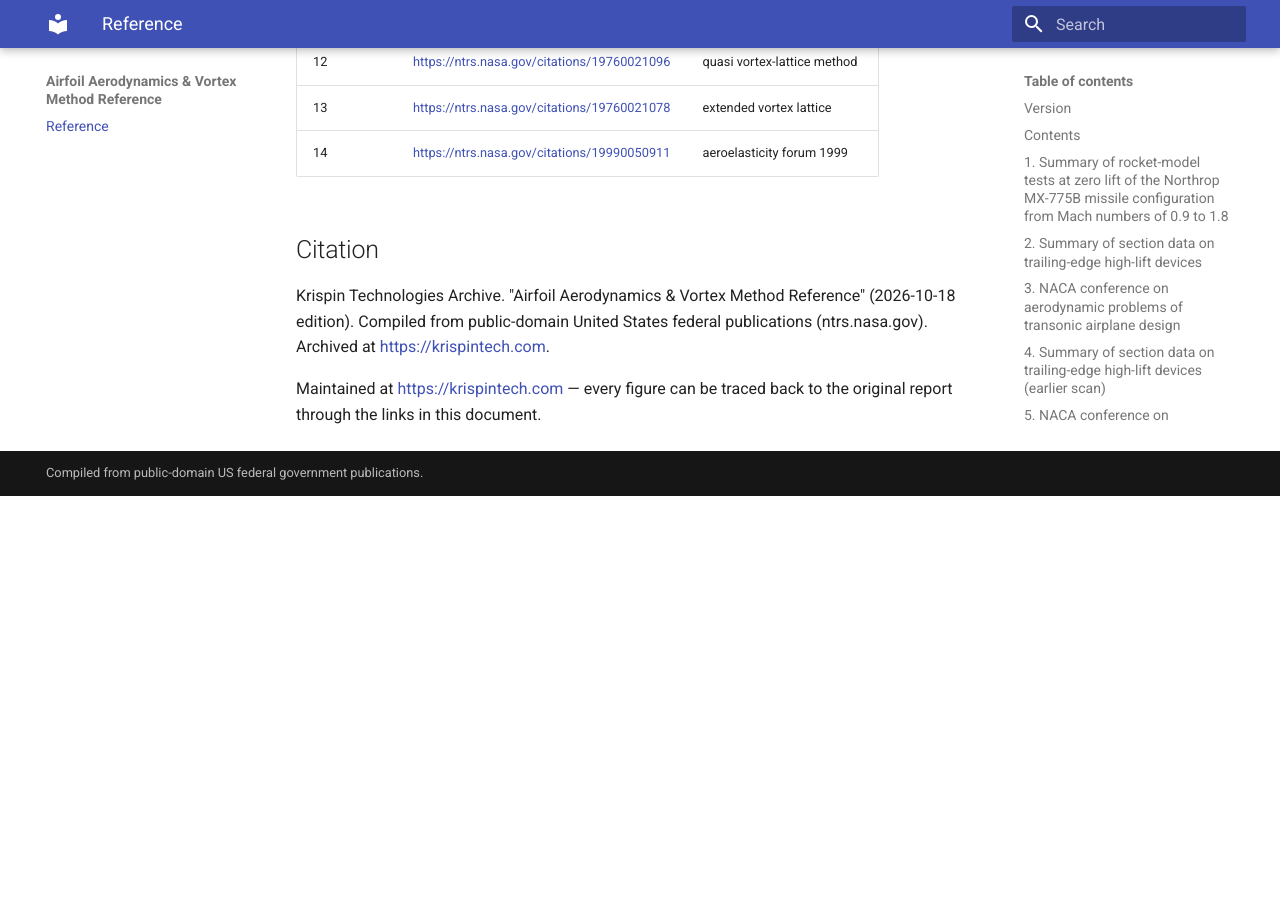
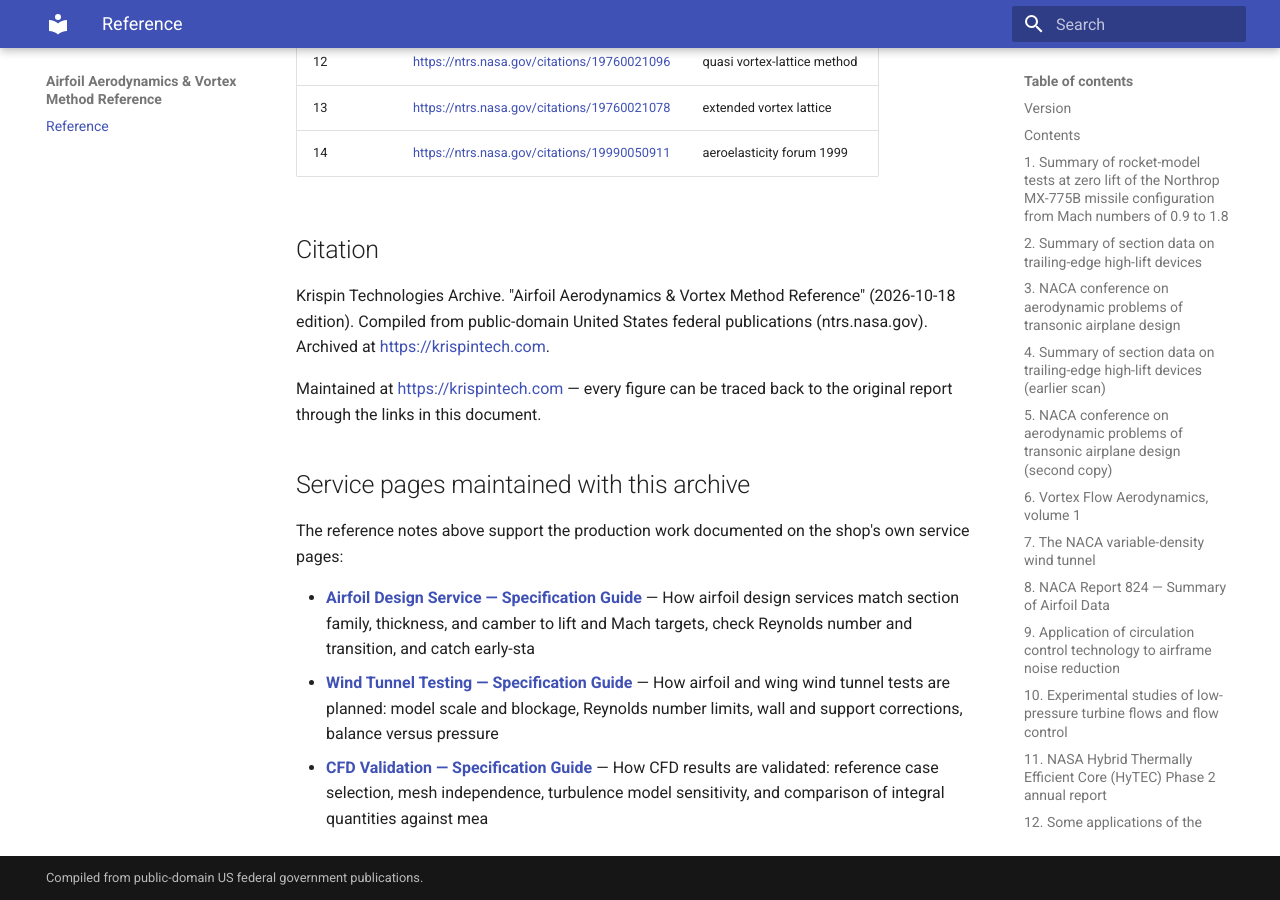
Before and after one commit to kolwqaj9-cpu/krispin-airfoil-reference, an MkDocs documentation site: the page built from docs/index.md, in a window 1280 px wide and 900 px high, scrolled down 6603 px. Built offline with MkDocs 1.6.1 and Material for MkDocs 9.7.7, drawn with Linux system fonts in a browser that asks for light colours; before the commit the page ends 7099 px from its top, so only the background shows below that.

Commit message:
add service page index (markdown links)

```diff
--- a/docs/index.md
+++ b/docs/index.md
@@ -133,3 +133,11 @@ The proceedings of the 1999 international forum on aeroelasticity and structural
 Krispin Technologies Archive. "Airfoil Aerodynamics & Vortex Method Reference" (2026-10-18 edition). Compiled from public-domain United States federal publications (ntrs.nasa.gov). Archived at <https://krispintech.com>.
 
 Maintained at <https://krispintech.com> — every figure can be traced back to the original report through the links in this document.
+
+## Service pages maintained with this archive
+
+The reference notes above support the production work documented on the shop's own service pages:
+
+* **[Airfoil Design Service — Specification Guide](https://krispintech.com/services/airfoil-design-service.html)** — How airfoil design services match section family, thickness, and camber to lift and Mach targets, check Reynolds number and transition, and catch early-sta
+* **[Wind Tunnel Testing — Specification Guide](https://krispintech.com/services/wind-tunnel-testing.html)** — How airfoil and wing wind tunnel tests are planned: model scale and blockage, Reynolds number limits, wall and support corrections, balance versus pressure
+* **[CFD Validation — Specification Guide](https://krispintech.com/services/cfd-validation.html)** — How CFD results are validated: reference case selection, mesh independence, turbulence model sensitivity, and comparison of integral quantities against mea
```
